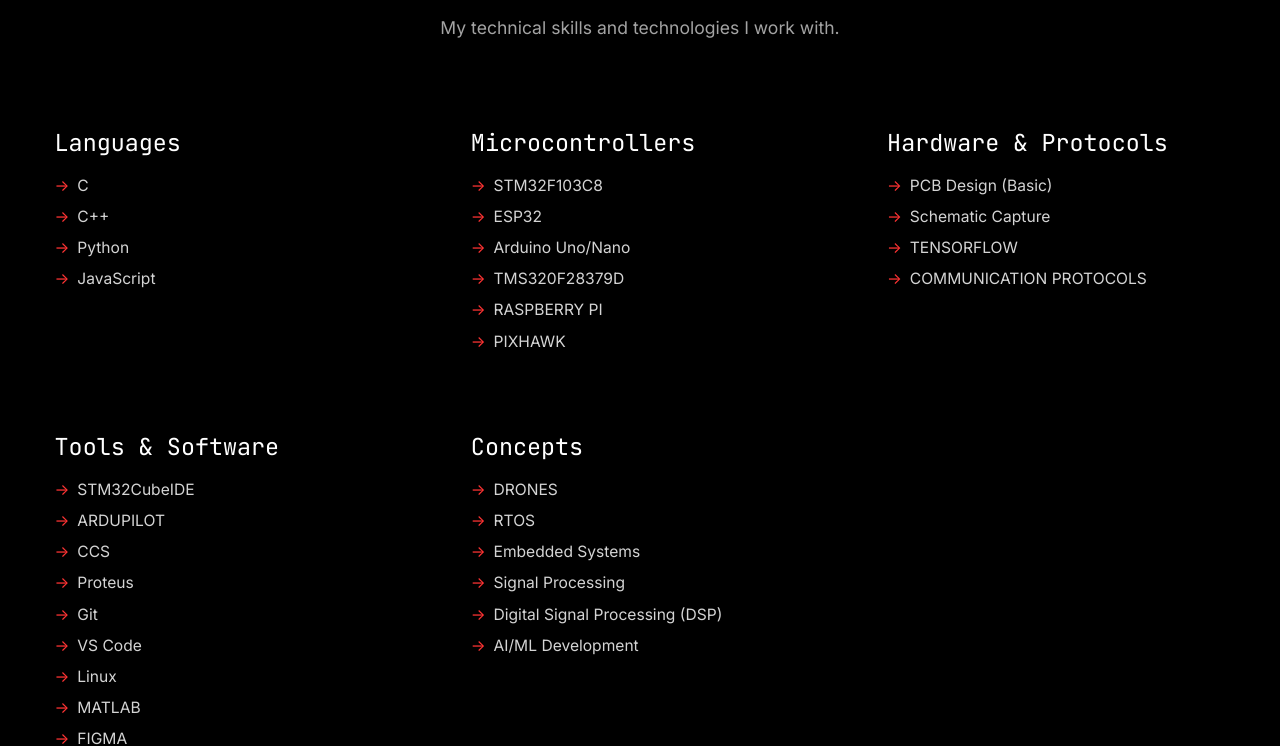
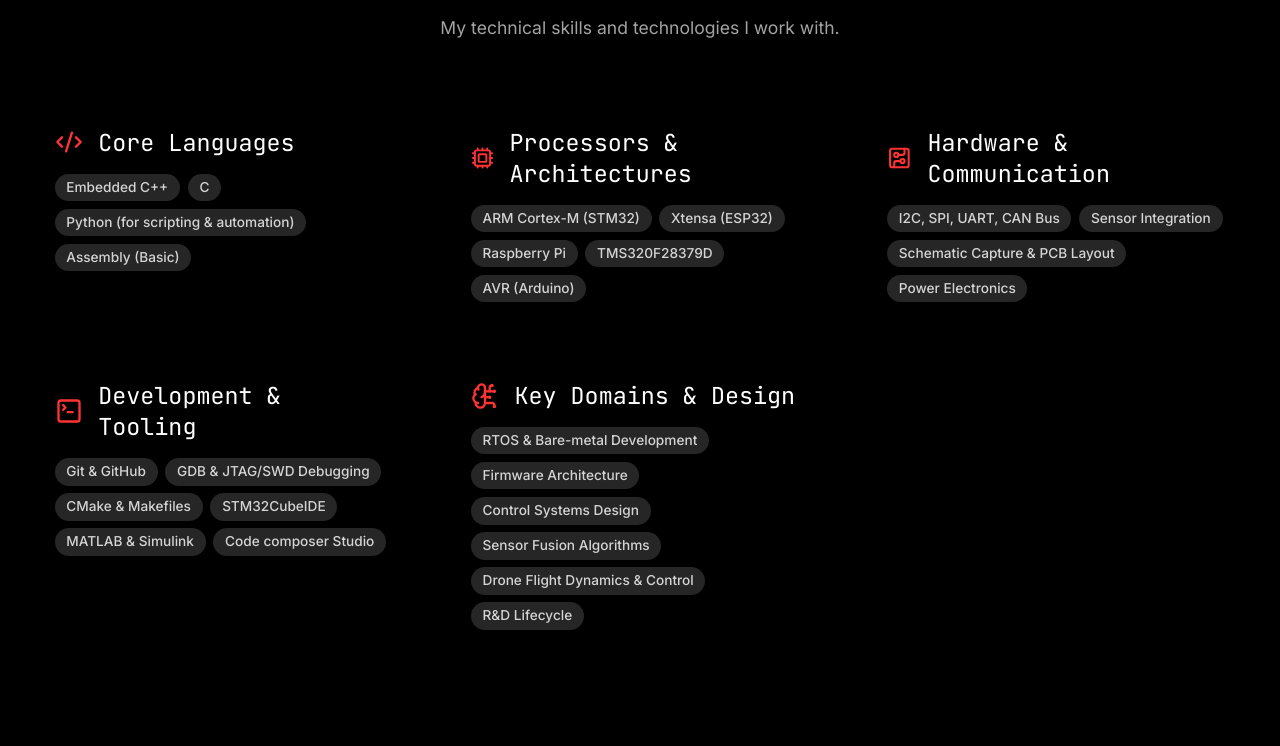
Before and after one commit to Aaron-iex/Portfolio, a React (Vite) app: page / in a window 1280 px wide. Shown: the part 1420-2166 px from the top of the page. Built offline with nearby package versions, Linux system fonts and the light colour scheme.

Commit message:
Updated the skills

```diff
--- a/src/components/sections/Skills.jsx
+++ b/src/components/sections/Skills.jsx
@@ -18,7 +18,9 @@
         </motion.div>
 
         <div className="grid grid-cols-1 md:grid-cols-2 lg:grid-cols-3 gap-8">
-          {skills.map((skillCategory, index) => (
+          {skills.map((skillCategory, index) => {
+            const Icon = skillCategory.icon; // Get the icon component from the data
+            return (
               <motion.div
                 key={skillCategory.category}
                 className="nothing-card rounded-lg p-6"
@@ -27,16 +29,23 @@
                 transition={{ duration: 0.5, delay: index * 0.1 }}
                 viewport={{ once: true }}
               >
-              <h3 className="text-2xl font-nothing text-nothing-white mb-4">{skillCategory.category}</h3>
-              <ul className="space-y-2">
+                {/* New Title with Icon */}
+                <div className="flex items-center gap-4 mb-4">
+                  <Icon size={28} className="text-nothing-accent" />
+                  <h3 className="text-2xl font-nothing text-nothing-white">{skillCategory.category}</h3>
+                </div>
+
+                {/* New Tag-based layout for skills */}
+                <div className="flex flex-wrap gap-2">
                   {skillCategory.items.map((item) => (
-                  <li key={item} className="text-nothing-gray-300">
-                    <span className="text-nothing-accent mr-2">-&gt;</span>{item}
-                  </li>
+                    <span key={item} className="bg-nothing-gray-800 text-nothing-gray-300 text-sm font-medium px-3 py-1 rounded-full hover:bg-nothing-gray-700 transition-colors">
+                      {item}
+                    </span>
                   ))}
-              </ul>
+                </div>
               </motion.div>
-          ))}
+            )
+          })}
         </div>
       </div>
     </section>
--- a/src/data/skills.js
+++ b/src/data/skills.js
@@ -1,24 +1,32 @@
 // src/data/skills.js
+import { Code2, Cpu, CircuitBoard, TerminalSquare, BrainCircuit } from 'lucide-react';
 
 export const skills = [
   {
-    category: "Languages",
-    items: ["C", "C++", "Python", "JavaScript"]
+    category: "Core Languages",
+    icon: Code2,
+    items: ["Embedded C++", "C", "Python (for scripting & automation)", "Assembly (Basic)"]
   },
   {
-    category: "Microcontrollers",
-    items: ["STM32F103C8", "ESP32", "Arduino Uno/Nano", "TMS320F28379D" , "RASPBERRY PI" , "PIXHAWK"  ]
+    category: "Processors & Architectures",
+    icon: Cpu,
+    items: ["ARM Cortex-M (STM32)", "Xtensa (ESP32)", "Raspberry Pi", "TMS320F28379D", "AVR (Arduino)"]
   },
   {
-    category: "Hardware & Protocols",
-    items: [ "PCB Design (Basic)", "Schematic Capture", "TENSORFLOW", "COMMUNICATION PROTOCOLS" ,]
+    category: "Hardware & Communication",
+    icon: CircuitBoard,
+    items: ["I2C, SPI, UART, CAN Bus", "Sensor Integration", "Schematic Capture & PCB Layout", "Power Electronics"]
   },
   {
-    category: "Tools & Software",
-    items: ["STM32CubeIDE", "ARDUPILOT", "CCS" , "Proteus" , "Git", "VS Code", "Linux", "MATLAB" , "FIGMA", ]
+    category: "Development & Tooling",
+    icon: TerminalSquare,
+    items: ["Git & GitHub", "GDB & JTAG/SWD Debugging", "CMake & Makefiles", "STM32CubeIDE", "MATLAB & Simulink", "Code composer Studio"]
   },
   {
-    category: "Concepts",
-    items: ["DRONES", "RTOS", "Embedded Systems", "Signal Processing" , "Digital Signal Processing (DSP)" ,"AI/ML Development"  ]
+    category: "Key Domains & Design",
+    icon: BrainCircuit,
+    items: [
+        "RTOS & Bare-metal Development", "Firmware Architecture", "Control Systems Design", "Sensor Fusion Algorithms",
+        "Drone Flight Dynamics & Control", "R&D Lifecycle"  ]
   }
 ];
```
Lines whose indentation alone changed are shown as unchanged.
